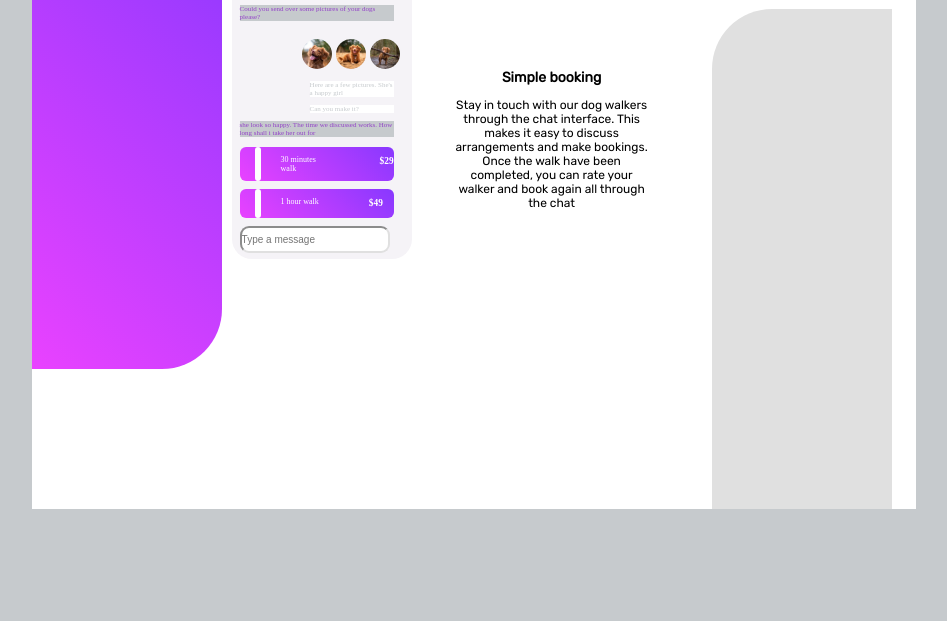
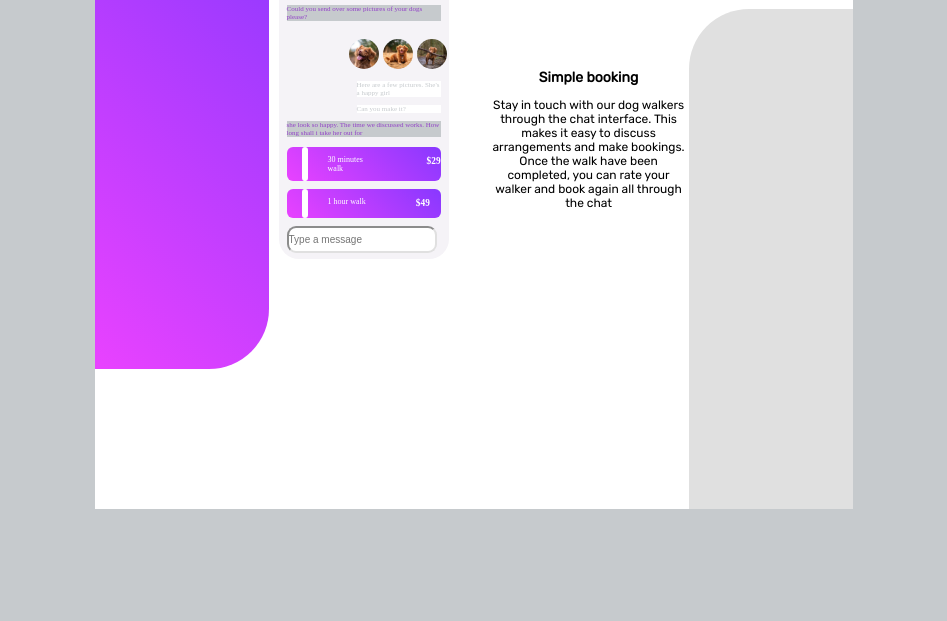
Before and after one commit to Stephenpleasant/chat1, a plain HTML site: page index.html in a window 1280 px wide. Shown: the part 179-800 px from the top of the page, without its empty margins (166-1113 px from the left). Drawn offline with Linux system fonts and the light colour scheme.

Commit message:
width was amended

```diff
--- a/style.css
+++ b/style.css
@@ -10,7 +10,7 @@ body{
 }
 .container{
     background-color: hsl(0, 0%, 100%);
-    width: 70%;
+    width: 60%;
     height: 80vh;
     margin-top: 40px;
     display: flex;
@@ -130,7 +130,7 @@ border-radius: 6px;
 }
 
 .section{
-    width: 260px;
+    width: 200px;
     margin-left: 190px;
     margin-top: 20px;
     font-size: 15px;
```
